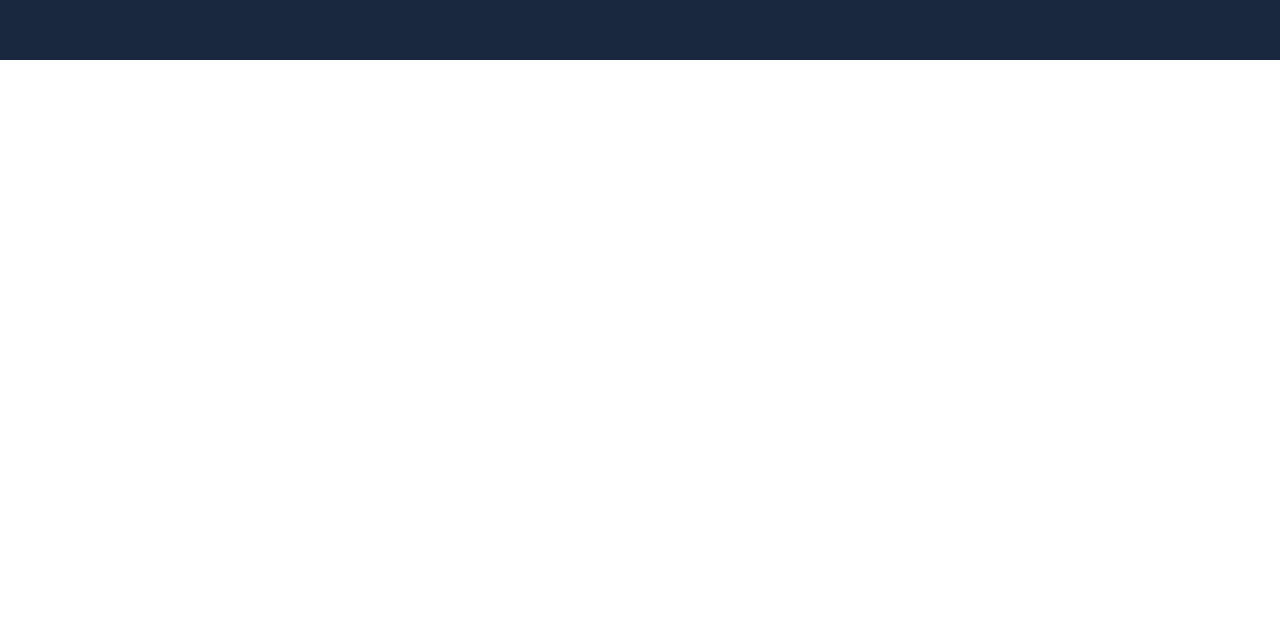
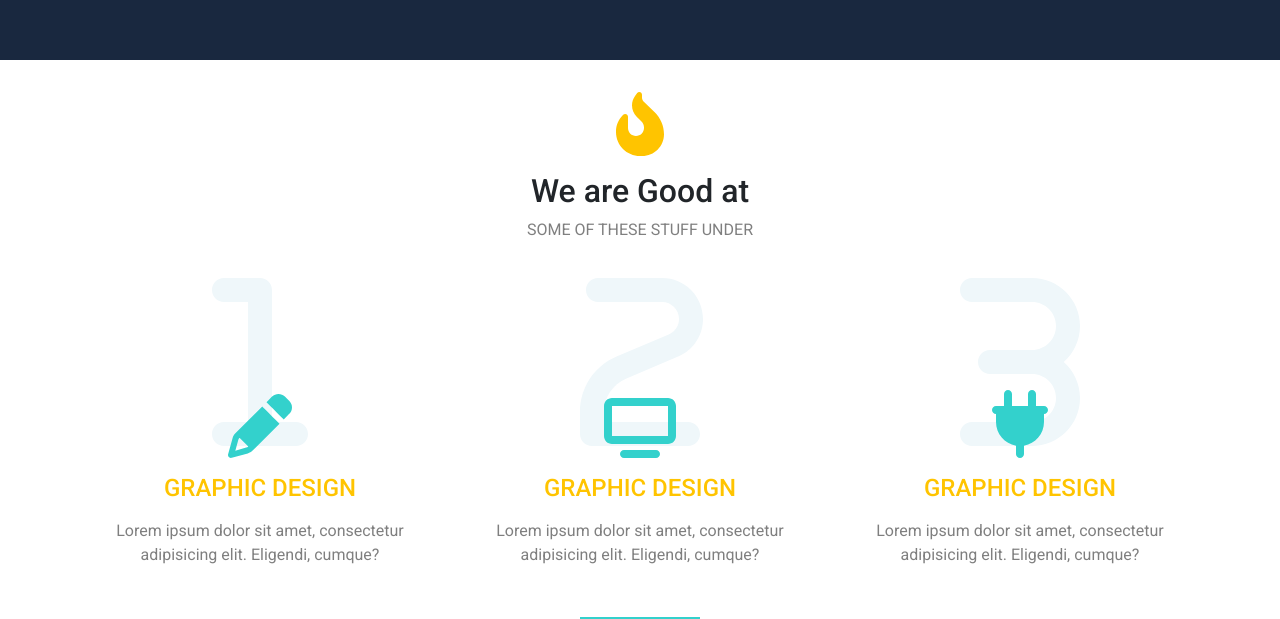
Before and after one commit to Hamzah2018/bootstrap-design, a plain HTML site: page index.html in a window 1280 px wide. Shown: the part 740-1359 px from the top of the page. Before the commit the page ends 800 px from the top, so only its background shows below. Drawn offline with Linux system fonts and the light colour scheme.

Commit message:
build:Features Section

```diff
--- a/css/style.css
+++ b/css/style.css
@@ -3,6 +3,7 @@
     --green-color:#33d1cc;
     --red-color: #ff3150;
     --yellow-color:#ffc400;
+    --section-color:#eff7fa;
 }
 body{
     font-family: "Roboto",sans-serif;
@@ -12,6 +13,16 @@ body{
     background-color: var(--red-color);
     color:var(--yellow-color);
     padding:0.5rem 1rem;
+}
+.main-title::after{
+    content: '';
+    width: 120px;
+    height: 2px;
+    background-color: var(--green-color);
+    position: absolute;
+    bottom:-20px;
+    left:50%;
+    transform:translateX(-50%);
 }
 /* Start Navbar */
 .navbar{
@@ -49,6 +60,27 @@ body{
     background-color: var(--dark-color);
     min-height: calc(100vh - 72px);
 }
+/* End Landing  */
+/* Start Feature */
+.features .icon-holder{
+    height: 200px;
+}
 
-
-/* End Landing  */
+.main-title svg{
+color: var(--yellow-color);
+}
+.features .icon-holder svg{
+    left:50%;
+    transform: translate(-50%);
+}
+.features .icon-holder .number{
+    font-size: 12rem;
+    color: var(--section-color);
+}
+.features .icon-holder .icon{
+    color: var(--green-color);
+}
+.features .feat h4{
+    color: var(--yellow-color);
+}
+/* End Feature */
--- a/index.html
+++ b/index.html
@@ -54,6 +54,47 @@
           <button class="btn rounded-pill main-btn">Get Started</button>
         </div>
       </div>
+      <div class="features text-center py-3 position-relative">
+        <div class="container">
+          <div class="main-title">
+            <i class="fa-solid fa-fire-flame-curved fa-4x py-3"></i>
+            <h2>We are Good at </h2>
+            <p class="text-black-50 text-uppercase" >Some of These Stuff Under</p>
+          </div>
+          <div class="row">
+            <div class="col-md-6 col-lg-4">
+              <div class="feat">
+                <div class="icon-holder position-relative">
+                  <i class="fa-solid fa-1 position-absolute bottom-0 number"></i>
+                  <i class="fa-solid fa-pencil fa-4x position-absolute bottom-0 icon"></i>
+                </div>
+                <h4 class="my-3 text-uppercase ">Graphic Design</h4>
+                <p class="text-black-50 lh-base">Lorem ipsum dolor sit amet, consectetur adipisicing elit. Eligendi, cumque?</p>
+              </div>
+            </div>
+            <div class="col-md-6 col-lg-4">
+              <div class="feat">
+                <div class="icon-holder position-relative">
+                  <i class="fa-solid fa-2 position-absolute bottom-0 number"></i>
+                  <i class="fa-solid fa-tv fa-4x position-absolute bottom-0 icon"></i>
+                </div>
+                <h4 class="my-3 text-uppercase ">Graphic Design</h4>
+                <p class="text-black-50 lh-base">Lorem ipsum dolor sit amet, consectetur adipisicing elit. Eligendi, cumque?</p>
+              </div>
+            </div>
+            <div class="col-md-6 col-lg-4">
+              <div class="feat">
+                <div class="icon-holder position-relative">
+                  <i class="fa-solid fa-3 position-absolute bottom-0 number"></i>
+                  <i class="fa-solid fa-plug fa-4x position-absolute bottom-0 icon"></i>
+                </div>
+                <h4 class="my-3 text-uppercase ">Graphic Design</h4>
+                <p class="text-black-50 lh-base">Lorem ipsum dolor sit amet, consectetur adipisicing elit. Eligendi, cumque?</p>
+              </div>
+            </div>
+          </div>
+        </div>
+      </div>
     <script src="js/bootstrap.bundle.min.js"></script>
     <script src="js/all.min.js"></script>
 </body>
```
Also changed, not shown: 2 other files.
